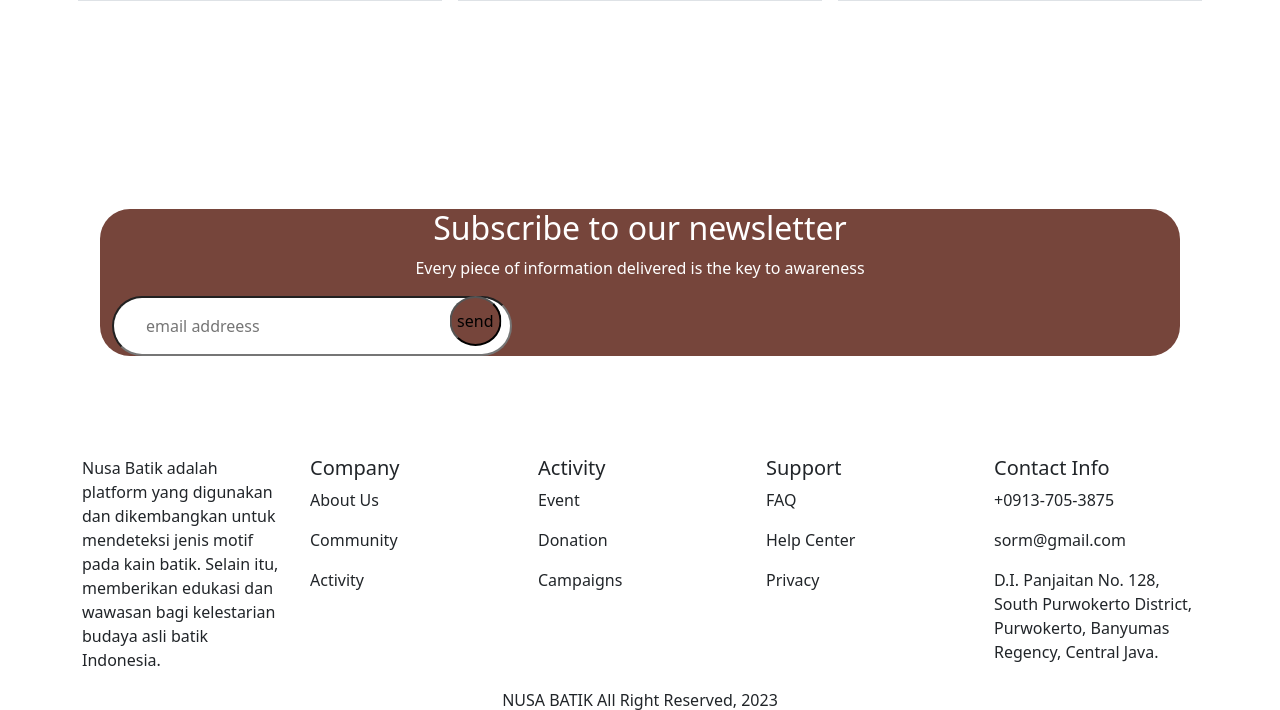
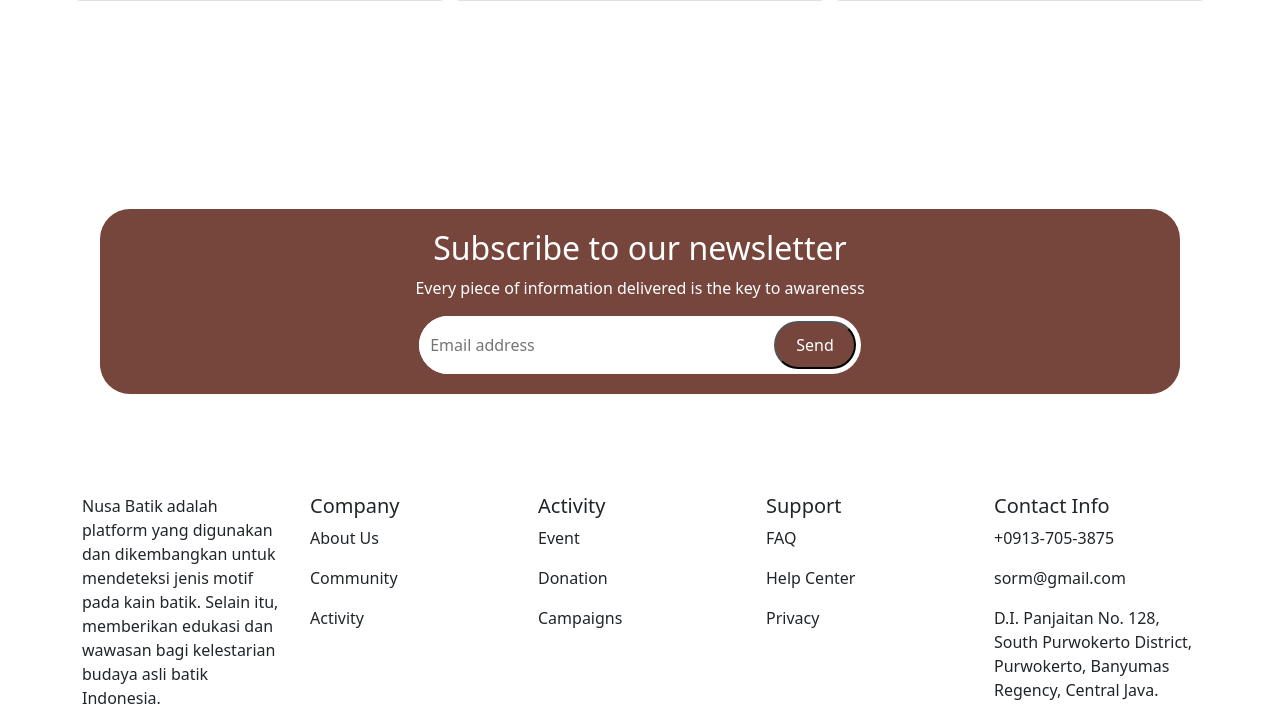
Before and after one commit to shohibbb/Nusa-Batik, a Flask app: page / in a window 1280 px wide. Shown: the part 2935-3645 px from the top of the page. Run offline with Flask 3, Linux system fonts and the light colour scheme.

Commit message:
membuat update tampilan

```diff
--- a/routes.py
+++ b/routes.py
@@ -42,9 +42,9 @@ def article():
 def process():
 
     if data is not None:
-        return render_template('article.html', data=s_data)
+        return render_template('home.html')
     else:
-        return render_template('article.html', message='Data tidak ditemukan')
+        return render_template('home.html', message='Data tidak ditemukan')
 
 if __name__ == '__main__':
     app.run(debug=True)
--- a/static/css/nusabatik.css
+++ b/static/css/nusabatik.css
@@ -7,6 +7,25 @@
   display: flex;
   place-content: center;
 }
+.up-button img {
+  margin-right: 8px;
+  width: 24px;
+  height: 24px;
+  justify-content: left;
+}
+.up-button label {
+  padding-left: 10px;
+  padding-right: 10px;
+}
+.continue-button {
+  display: inline-block;
+  padding: 5px 10px;
+  background-color: #76453b;
+  color: white;
+  border-radius: 20px;
+  margin-left: 50px;
+  margin-right: auto;
+}
 
 input[type="file"] {
   display: none;
@@ -14,8 +33,8 @@ input[type="file"] {
 label {
   display: inline;
   text-transform: uppercase;
-  color: white;
-  background: #76453b;
+  color: #76453b;
+  background: #ffffff;
   text-align: center;
   padding: 15px 40px;
   cursor: pointer;
@@ -59,30 +78,34 @@ h1 .motif {
   color: #ffffff;
   margin: 100px;
   border-radius: 30px;
-}
-.wrapper {
-  width: 400px;
-  max-width: 100%;
-  position: relative;
+  padding: 20px;
 }
 
-.wrapper input {
+.input-container {
+  display: flex;
+  justify-self: center;
+  border-radius: 30px;
   background-color: #ffffff;
-  border-radius: 50px;
-  padding: 1rem 2rem;
-  width: 100%;
+}
+.input-container input[type="text"] {
+  padding: 10px;
+  border: 1px solid #ffffff;
+  border-radius: 30px 0 0 30px;
+  outline: none;
+  width: 350px;
+}
+
+.send-button {
+  padding: 10px 20px;
+  margin: 5px;
+  background-color: #76453b;
+  color: #ffffff;
+  border-radius: 62px;
+  cursor: pointer;
   position: relative;
+  display: inline-block;
 }
-.wrapper button {
-  background-color: #76453b;
-  border-radius: 50%;
-  height: 50px;
-  aspect-ratio: 1;
-  position: absolute;
-  right: 0;
-  top: 0;
-  transform: translate(-20%);
-}
+
 footer {
   align-items: center;
 }
--- a/templates/home.html
+++ b/templates/home.html
@@ -8,10 +8,16 @@
     <h1 class="text-center">
       Identifikasi motif batik yang Anda temukan disini
     </h1>
-    <form id="myForm" action="/process" method="post" style="display: flex; justify-content: center;" enctype="multipart/form-data" >
-      <input type="file" id="up-box" class="up-box" />
-      <label for="up-box">Upload gambar disini</label>
-    </form>
+    <div class="up-button">
+      <form id="myForm" action="/process" method="post" enctype="multipart/form-data">
+        <input type="file" id="up-box" class="up-box" name="upload"/>
+        <label for="up-box">
+          <img src="../static/img/upload icon.png" alt="Upload Icon" />
+          Upload gambar disini
+          <span class="continue-button">Continue</span>
+        </label>
+      </form>
+    </div>
   </div>
 </div>
 <!-- menu artikel -->
@@ -156,11 +162,20 @@
   <div class="container text-center">
     <h2>Subscribe to our newsletter</h2>
     <p>Every piece of information delivered is the key to awareness</p>
-    <div class="wrapper">
-      <input type="text" placeholder="email addreess" /><button>
-        send
-      </button>
+    <div class="d-flex justify-content-center">
+      <div class="input-container">
+        <input type="text" placeholder="Email address" />
+        <button class="send-button">Send</button>
+      </div>
     </div>
   </div>
 </div>
+<script>
+  var fileInput = document.getElementById("up-box");
+  var form = document.getElementById("myForm");
+
+  fileInput.addEventListener("change", function(event) {
+    form.submit();
+  });
+  </script>
 {% endblock %}
--- a/templates/layout/layout.html
+++ b/templates/layout/layout.html
@@ -6,6 +6,7 @@
     <meta name="viewport" content="width=device-width, initial-scale=1.0" />
     <title>Nusa Batik</title>
     <link rel="stylesheet" href="../static/css/nusabatik.css" />
+    <link rel="icon" href="../static/img/logo.png" />
     <link href="https://cdn.jsdelivr.net/npm/bootstrap@5.3.3/dist/css/bootstrap.min.css" rel="stylesheet"
         integrity="sha384-QWTKZyjpPEjISv5WaRU9OFeRpok6YctnYmDr5pNlyT2bRjXh0JMhjY6hW+ALEwIH" crossorigin="anonymous" />
 </head>
```
Also changed, not shown: templates/article.html (+16 -0 lines), static/img/upload icon.png (added).
